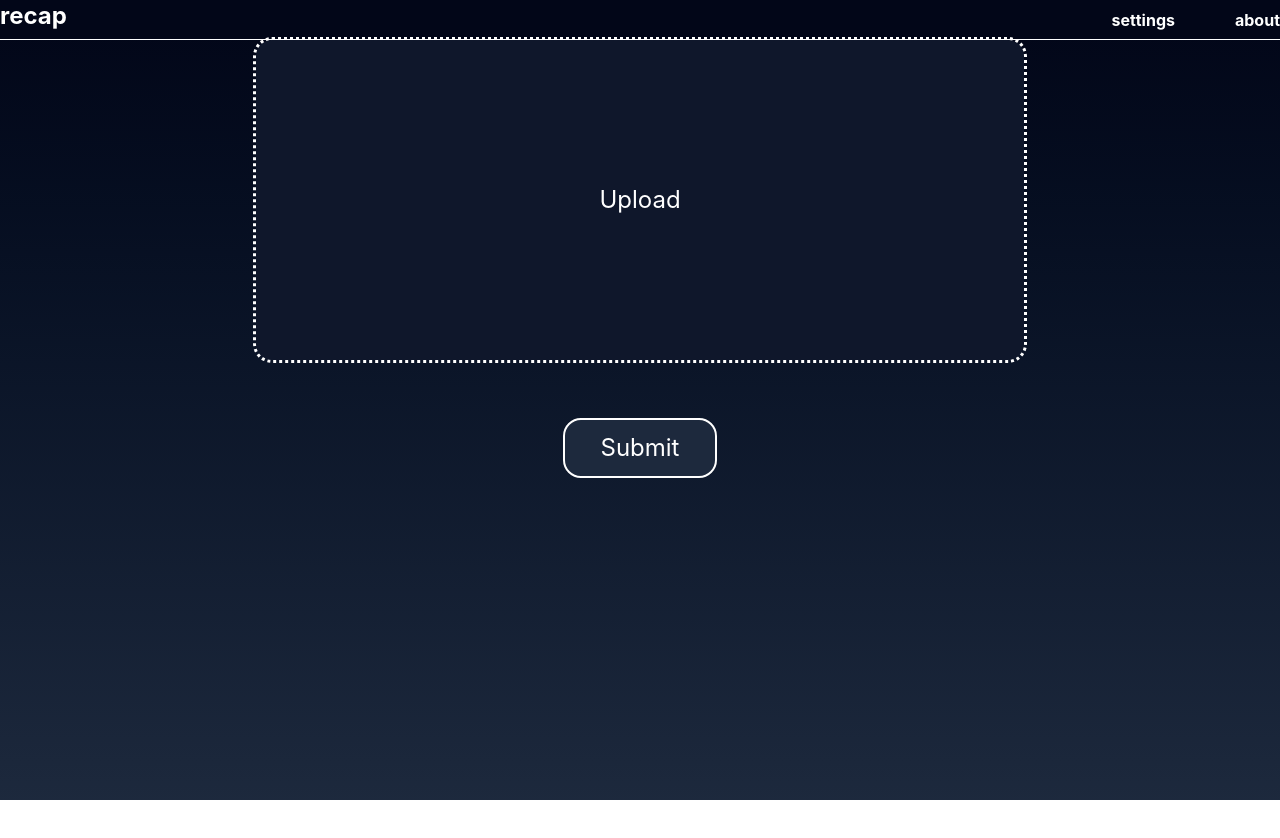
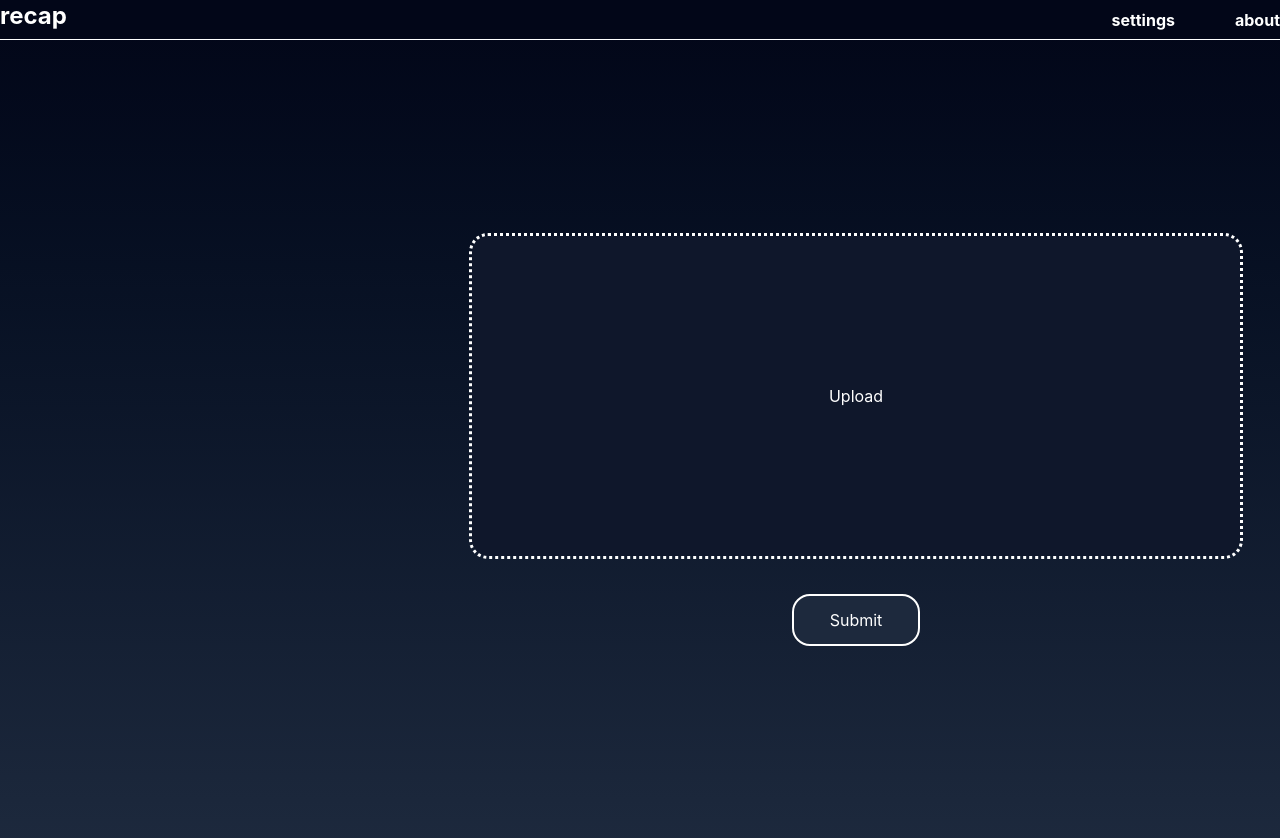
Before and after one commit to nick-yoderia/Recap, a React app in the folder front-end/: page / in a window 1280 px wide. Before the commit the page ends 800 px from the top, so only its background shows below. Built offline with nearby package versions, Linux system fonts and the light colour scheme; the HTML template or start-up script is replaced by a standard one.

Commit message:
add grid

```diff
--- a/front-end/src/Pages/UploadScrean.jsx
+++ b/front-end/src/Pages/UploadScrean.jsx
@@ -4,11 +4,16 @@ import AnimatedButton from "../components/AnimatedButton"
 export default function UploadScreen () {
 
     return (
-    <div className = 'flex flex-col text-2xl space-y-15 center'>
+    <div className = 'grid grid-cols-3 gap-4 h-screen'>
+
+      <div className = 'col-span-2 col-start-2 self-center'>
           <FileUploader />
-          <div className= "flex justify-center" onClick={() => console.log("TODO: Send File to backend")}>
-            <AnimatedButton>Submit</AnimatedButton>
+          <div className = 'flex justify-center pt-10'>
+              <AnimatedButton>Submit</AnimatedButton>
           </div>
+      </div>
+
+
     </div>
   )
 }
```
